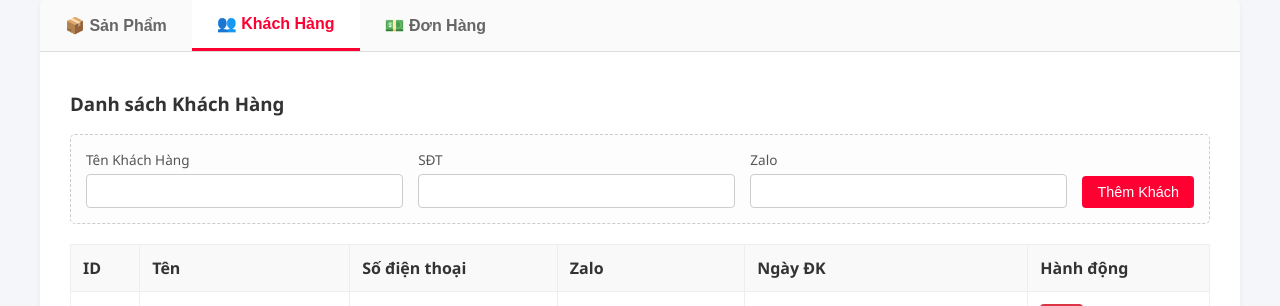
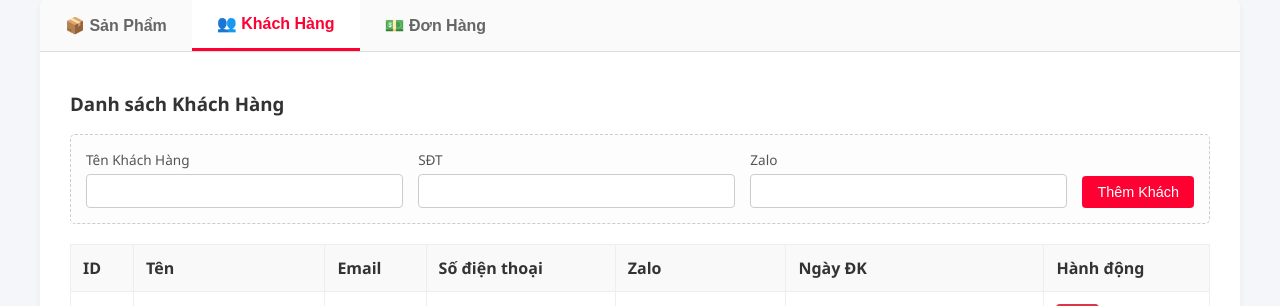
Before and after one commit to TheDienCode/desgrow-landing-page, a Flask app: page /admin in a window 1280 px wide, after a click on "👥 Khách Hàng". Shown: the part 84-390 px from the top of the page. Run offline with Flask 3, Linux system fonts and the light colour scheme; a user stored in the database is signed in; data comes from the database, SQL or seed files in the repository.

Commit message:
Add files via upload

```diff
--- a/templates/admin.html
+++ b/templates/admin.html
@@ -87,12 +87,13 @@
 
             <table>
                 <tr>
-                    <th>ID</th><th>Tên</th><th>Số điện thoại</th><th>Zalo</th><th>Ngày ĐK</th><th>Hành động</th>
+                    <th>ID</th><th>Tên</th><th>Email</th><th>Số điện thoại</th><th>Zalo</th><th>Ngày ĐK</th><th>Hành động</th>
                 </tr>
                 {% for c in customers %}
                 <tr>
                     <td>{{ c.id }}</td>
                     <td>{{ c.name }}</td>
+                    <td>{{ c.email }}</td>
                     <td>{{ c.phone }}</td>
                     <td>{{ c.zalo }}</td>
                     <td>{{ c.registered_at }}</td>
```
